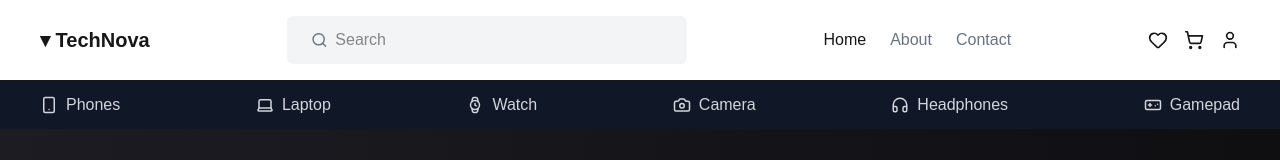
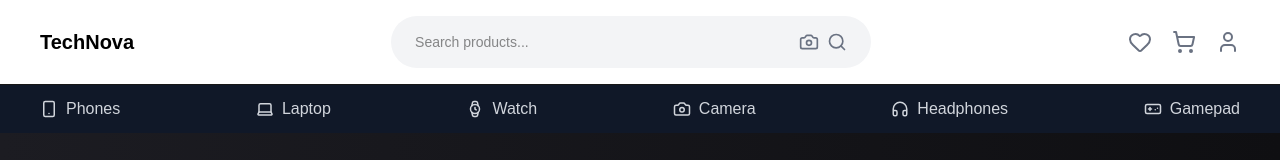
Before and after one commit to DilshaNimeshika/TechNova, a Next.js app: page / in a window 1280 px wide. Shown: the top 160 px of the page. Built offline with nearby package versions, Linux system fonts and the light colour scheme.

Commit message:
New Top Nav Bar

```diff
--- a/app/components/landing/ui/main-nav.tsx
+++ b/app/components/landing/ui/main-nav.tsx
@@ -1,51 +1,68 @@
 "use client";
-import { Heart, Search, ShoppingCart, User } from "lucide-react";
+
+import { Search, Heart, ShoppingCart, User, Camera } from "lucide-react";
+import { useRef } from "react";
 
 export default function TopNavbar() {
-  const scrollTo = (id: string) => {
-    const section = document.getElementById(id);
-    section?.scrollIntoView({ behavior: "smooth" });
+  const fileInputRef = useRef<HTMLInputElement>(null);
+
+  const handleCameraClick = () => {
+    fileInputRef.current?.click(); // open file explorer
   };
+
+  const handleFileChange = (e: React.ChangeEvent<HTMLInputElement>) => {
+    const file = e.target.files?.[0];
+    if (file) {
+      console.log("Selected image:", file);
+      // 👉 later you can upload this image to backend / AI search
+    }
+  };
+
   return (
-    <div className="flex items-center justify-between px-10 py-4 border-b sticky top-0 bg-white z-50">
-      {/* logo */}
-      <div className="text-xl font-bold">▾ TechNova</div>
-      {/* search */}
-      <div className="flex items-center bg-gray-100 px-6 py-3 rounded-md w-1/3">
-        {/* search icon */}
+    <div className="flex items-center justify-between px-10 py-4 border-b bg-white">
 
-        <Search size={18} className="text-gray-500" />
+      {/* Logo */}
+      <div className="text-xl font-bold text-black">
+        TechNova
+      </div>
 
+      {/* Search Bar */}
+      <div className="flex items-center bg-gray-100 px-6 py-4 rounded-full w-[40%]">
+
+        {/* Input */}
         <input
           type="text"
-          placeholder="Search"
-          className="bg-transparent outline-none ml-2 w-full"
+          placeholder="Search products..."
+          className="bg-transparent outline-none flex-1 text-sm"
+        />
+
+        {/* Camera Icon */}
+        <Camera
+          size={20}
+          className="text-gray-500 cursor-pointer mx-2"
+          onClick={handleCameraClick}
+        />
+
+        {/* Search Icon */}
+        <Search size={20} className="text-gray-500 cursor-pointer" />
+
+        {/* Hidden File Input */}
+        <input
+          type="file"
+          ref={fileInputRef}
+          onChange={handleFileChange}
+          className="hidden"
+          accept="image/*"
         />
       </div>
-      {/* Links */}
-      <div className="flex items-center gap-6">
-        <button onClick={() => scrollTo("hero")} className="hover:text:black">
-          Home
-        </button>
-        <button
-          onClick={() => scrollTo("about")}
-          className="text-gray-500 hover:text-black"
-        >
-          About
-        </button>
-        <button
-          onClick={() => scrollTo("contact")}
-          className="text-gray-500 hover:text-black"
-        >
-          Contact
-        </button>
+
+      {/* Icons */}
+      <div className="flex items-center gap-5 text-gray-500">
+        <Heart className="cursor-pointer hover:text-black" />
+        <ShoppingCart className="cursor-pointer hover:text-black" />
+        <User className="cursor-pointer hover:text-black" />
       </div>
-      {/* Icons */}
-      <div className="flex gap-4">
-        <Heart size={20} />
-        <ShoppingCart size={20} />
-        <User size={20} />
-      </div>
+
     </div>
   );
 }
```
